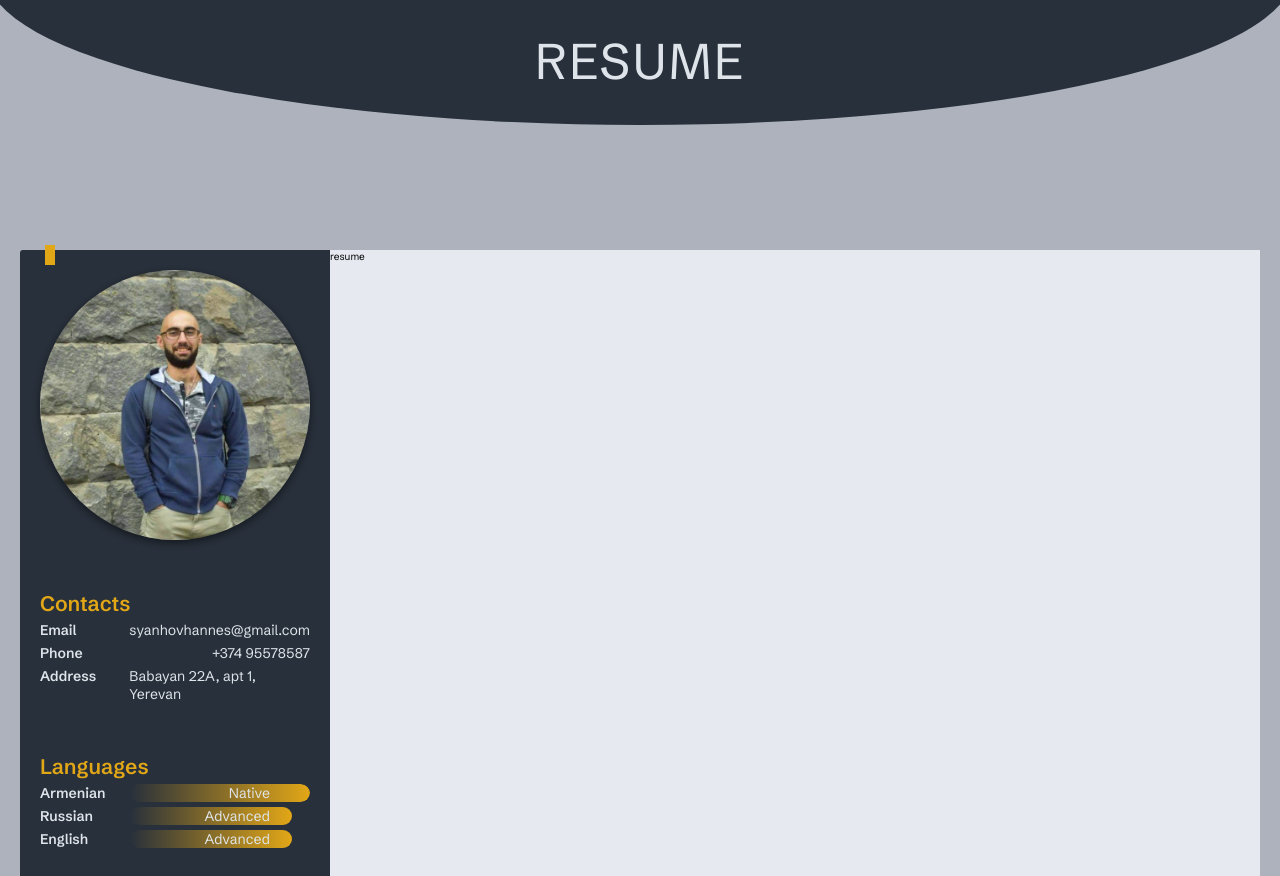
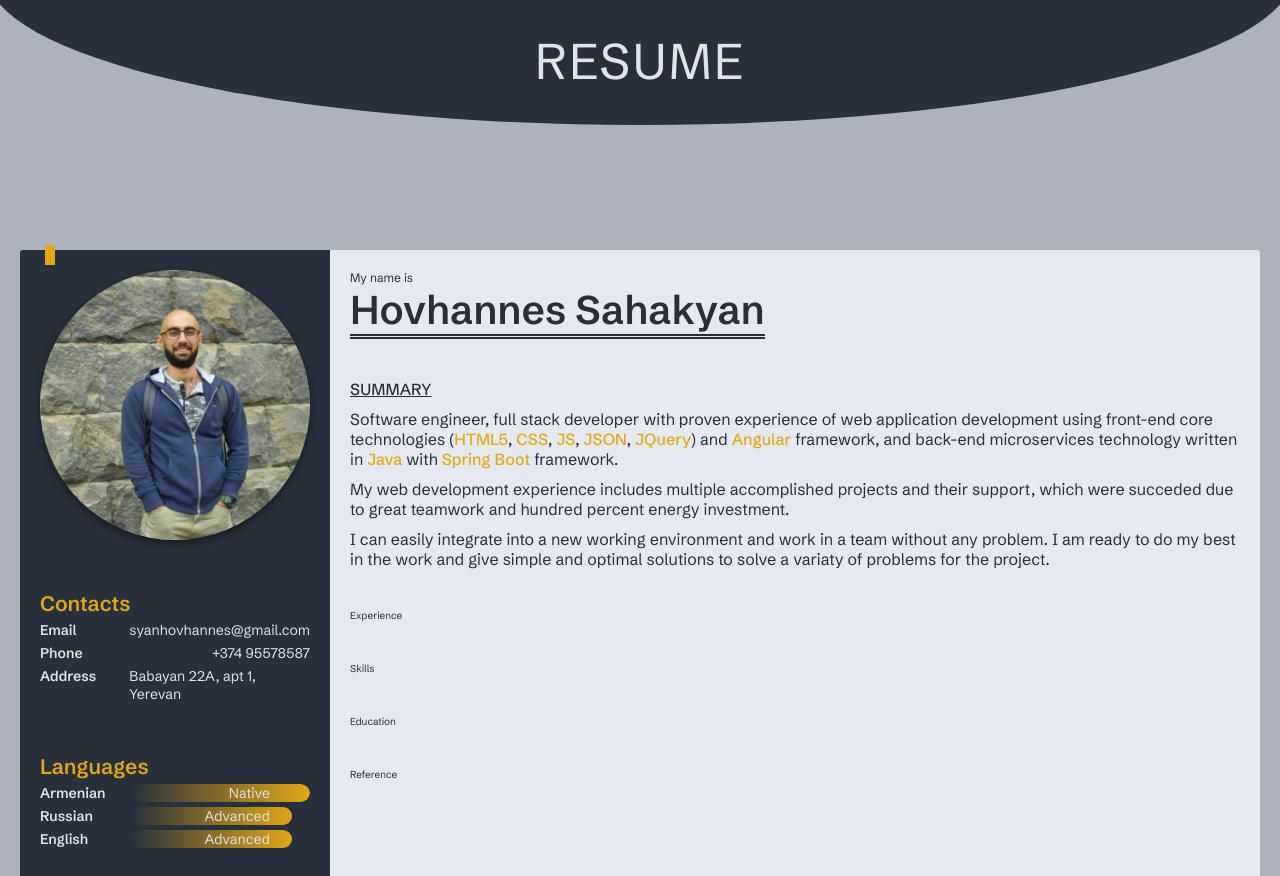
Before and after one commit to HovSyan/cv_project, a website: page index.html in a window 1280 px wide. Shown: the top 876 px of the page. Drawn offline with nearby package versions, Linux system fonts and the light colour scheme; files that its build step writes are made by us from their sources.

Commit message:
Added summary paragraphs

```diff
--- a/index.html
+++ b/index.html
@@ -40,7 +40,26 @@
                     <a href="https://facebook.com/HovhanneSahakyan" target="_blank"><svg><use xlink:href="./assets/icons/sprite.svg#icon-facebook2"></use></svg></a>
                 </section>
             </div>
-            <div class="resume">resume</div>
+            <div class="resume">
+                <section class="resume-heading">
+                    <span>My name is</span>
+                    <h2 class="resume-heading__name">Hovhannes Sahakyan</h2>
+                </section>
+                <section class="summary">
+                    <h3 class="resume__section-heading">Summary</h3>
+                    <p>Software engineer, full stack developer with proven experience of web application development using front-end core
+                        technologies (<span class="highlight">HTML5</span>, <span class="highlight">CSS</span>, <span class="highlight">JS</span>, <span class="highlight">JSON</span>, <span class="highlight">JQuery</span>) and <span class="highlight">Angular</span> framework, and back-end microservices technology written in
+                        <span class="highlight">Java</span> with <span class="highlight">Spring Boot</span> framework.</p>
+                    <p>My web development experience includes multiple accomplished projects and their support, which were succeded due to
+                        great teamwork and hundred percent energy investment.</p>
+                    <p>I can easily integrate into a new working environment and work in a team without any problem. I am ready to do my best
+                        in the work and give simple and optimal solutions to solve a variaty of problems for the project.</p>
+                </section>
+                <section class="experience">Experience</section>
+                <section class="skills">Skills</section>
+                <section class="education">Education</section>
+                <section class="reference">Reference</section>
+            </div>
         </main>
     </body>
 </html>
--- a/package.json
+++ b/package.json
@@ -4,7 +4,7 @@
   "description": "Resume in html/css/js",
   "main": "index.html",
   "scripts": {
-    "compile-sass": "node-sass ./scss/main.scss ./css/main.css --watch",
+    "compile-sass": "node-sass ./scss/main.scss ./css/main.css -w",
     "live-server": "live-server",
     "start": "concurrently --kill-others \"npm run compile-sass\" \"npm run live-server\""
   },
--- /dev/null
+++ b/scss/_resume-heading.scss
@@ -0,0 +1,13 @@
+.resume-heading {
+    border-bottom: .5rem double currentColor;
+    align-self: start;
+    justify-self: start;
+
+    & > *:first-child {
+        font-size: 1.2rem;
+    }
+
+    &__name {
+        font-size: 4rem;
+    }
+}
--- a/scss/_resume.scss
+++ b/scss/_resume.scss
@@ -1,3 +1,18 @@
 .resume {
     background-color: var(--color--light-grey-1);
+    border-radius: 0 .3rem .3rem 0;
+    color: var(--text-color-dark);
+    padding: 2rem;
+
+    display: grid;
+    grid-template-rows: repeat(6, min-content);
+    grid-row-gap: 4rem;
+
+    &__section-heading {
+        font-size: 1.6rem;
+        text-decoration: underline;
+        text-transform: uppercase;
+        font-weight: 500;
+        margin-bottom: 1rem;
+    }
 }
--- /dev/null
+++ b/scss/_summary.scss
@@ -0,0 +1,7 @@
+.summary {
+    font-size: 1.6rem;
+
+    & > p:not(:last-child) {
+        margin-bottom: 1rem;
+    }
+}
--- /dev/null
+++ b/scss/_utils.scss
@@ -0,0 +1,13 @@
+.highlight {
+    color: var(--color--secondary);
+    transition: all .2s;
+    display: inline-block;
+    font-weight: 500;
+
+    &:hover {
+        background-color: var(--color--secondary);
+        color: var(--color--primary);
+        transform: rotate(10deg) scale(1.2);
+        outline: .3rem solid var(--color--secondary);
+    }
+}
--- a/scss/main.scss
+++ b/scss/main.scss
@@ -4,4 +4,7 @@
 @import "container.scss";
 @import "info.scss";
 @import "progress.scss";
+@import "resume-heading.scss";
 @import "resume.scss";
+@import "summary.scss";
+@import "utils.scss";
```
